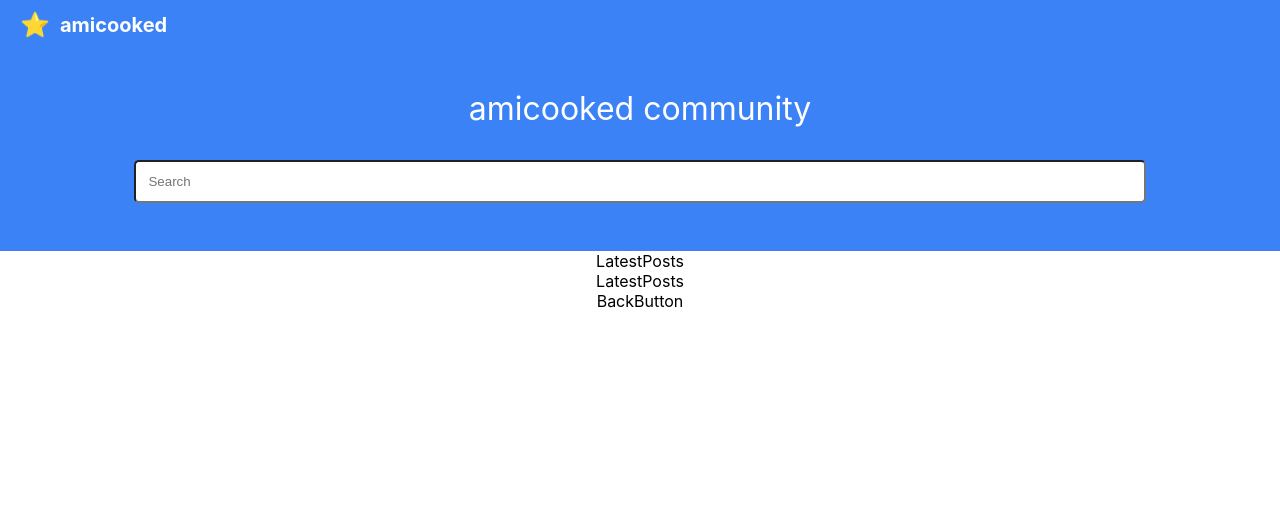
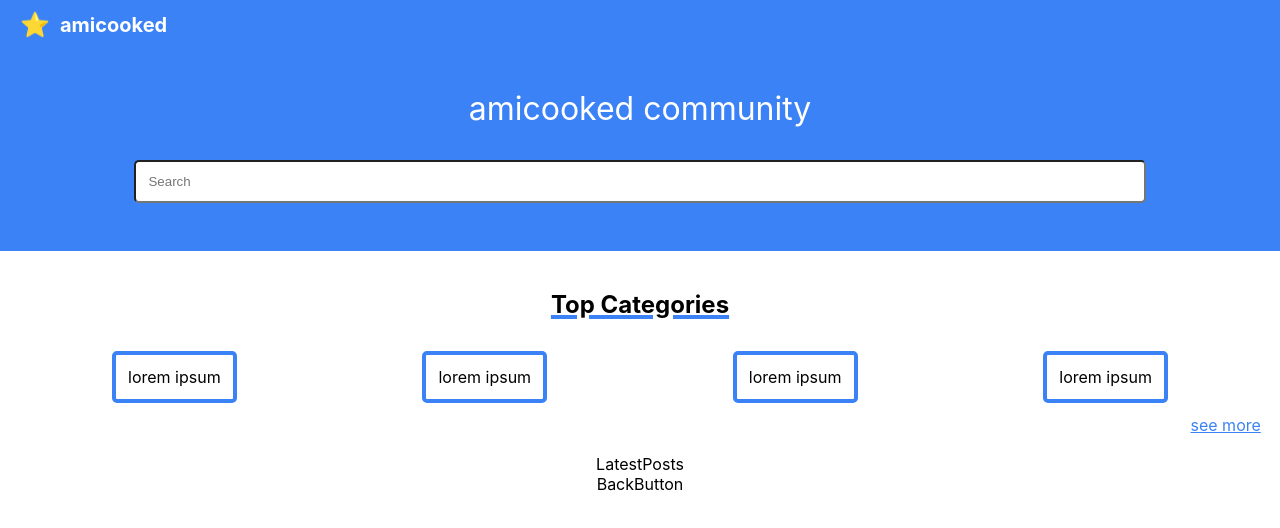
Before and after one commit to majackie/amicooked, a React (Create React App) app: page / in a window 1280 px wide. Shown: the top 528 px of the page. Built offline with nearby package versions, Linux system fonts and the light colour scheme.

Commit message:
Added UI to TopCategories.

```diff
--- a/src/components/TopCategories/TopCategories.js
+++ b/src/components/TopCategories/TopCategories.js
@@ -1,7 +1,41 @@
 import React from 'react';
+import CategoryCard from './CategoryCard';
 
 function TopCategories() {
-    return <div>LatestPosts</div>;
+  return (
+    <section style={styles.section}>
+      <h2 style={styles.h2}>Top Categories</h2>
+      <div style={styles.cardWrapper}>
+      { /* TODO: Populate Cards from Database */ }
+        {[1, 2, 3, 4].map((_, idx) => (
+          <CategoryCard key={idx} categoryName="lorem ipsum" />
+        ))}
+      </div>
+      <div style={{ textAlign: 'right' }}>
+        <a href="#see-more" style={styles.a}>see more</a>
+      </div>
+    </section>
+  );
+}
+
+const styles = {
+    section: {
+        padding: '1.5vw'
+    },
+    h2: {
+        textDecoration: 'underline',
+        textDecorationColor: '#3b82f6',
+        textDecorationThickness: '0.5vh'
+    },
+    cardWrapper: {
+        display: 'flex',
+        justifyContent:
+        'space-around',
+        flexWrap: 'wrap'
+    },
+    a: {
+        color: '#3b82f6'
+    }
 }
 
 export default TopCategories;
```
